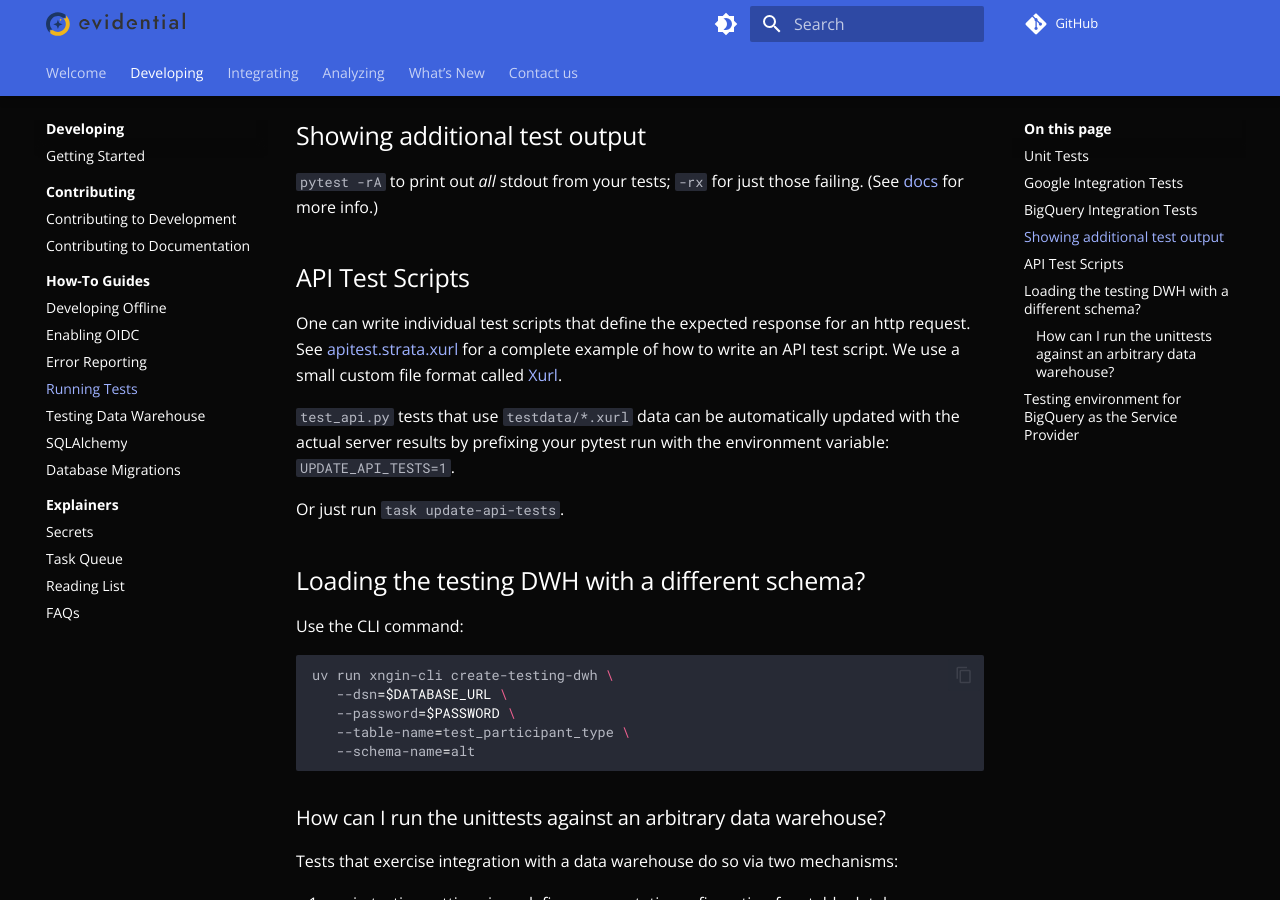
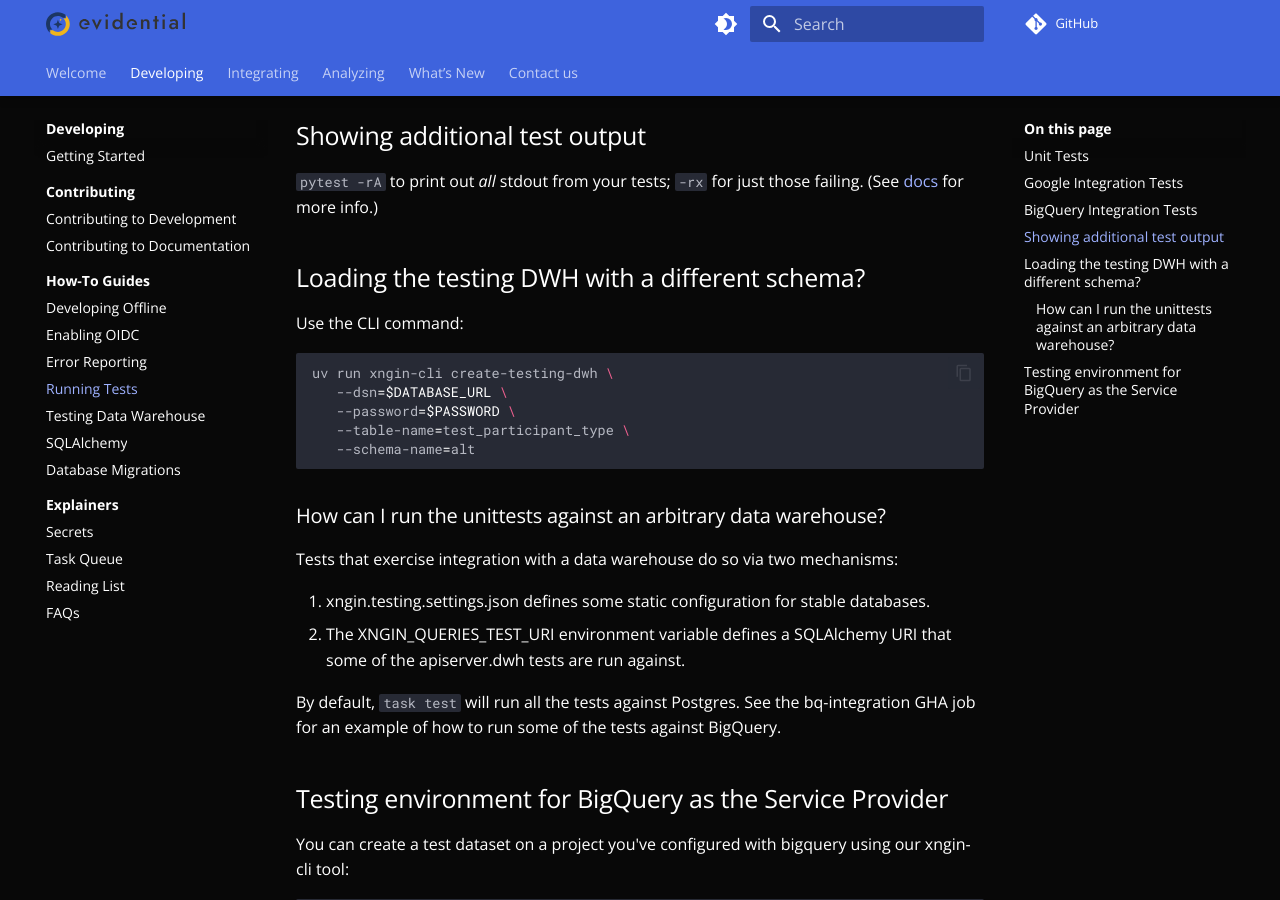
Before and after one commit to agency-fund/evidential-docs, an MkDocs documentation site: the page built from docs/development/testing.md, in a window 1280 px wide and 900 px high, scrolled down 1502 px. Built offline with MkDocs 1.6.1 and Material for MkDocs 9.7.7, drawn with Linux system fonts in a browser that asks for light colours; comment, search, counter and statistics services are not loaded.

Commit message:
Remove obsolete API Test Scripts (Xurl) section
The xurl test framework, the UPDATE_API_TESTS env var, and the
`task update-api-tests` Taskfile entry have all been removed from
evidential-be, leaving this section pointing at deleted code.

Co-Authored-By: Claude Opus 4.7 (1M context) <noreply@anthropic.com>

```diff
--- a/docs/development/testing.md
+++ b/docs/development/testing.md
@@ -66,18 +66,6 @@ Method 2: Trigger via GitHub UI
 `pytest -rA` to print out _all_ stdout from your tests; `-rx` for just those failing. (See
 [docs](https://docs.pytest.org/en/latest/how-to/output.html#producing-a-detailed-summary-report) for more info.)
 
-## API Test Scripts<a name="api-test-scripts"></a>
-
-One can write individual test scripts that define the expected response for an http request. See
-[apitest.strata.xurl](https://github.com/agency-fund/evidential-be/blob/aa7395c5ab444dfec875ef34fac6c39359cab2ac/src/xngin/apiserver/routers/stateless/testdata/apitest.strata.xurl)
-for a complete example of how to write an API test script. We use a small custom file format called
-[Xurl](https://github.com/agency-fund/evidential-be/blob/main/src/xngin/apiserver/testing/xurl.py).
-
-`test_api.py` tests that use `testdata/*.xurl` data can be automatically updated with the actual server results by
-prefixing your pytest run with the environment variable: `UPDATE_API_TESTS=1`.
-
-Or just run `task update-api-tests`.
-
 ## Loading the testing DWH with a different schema?<a name="loading-the-testing-dwh-with-a-different-schema"></a>
 
 Use the CLI command:
```
